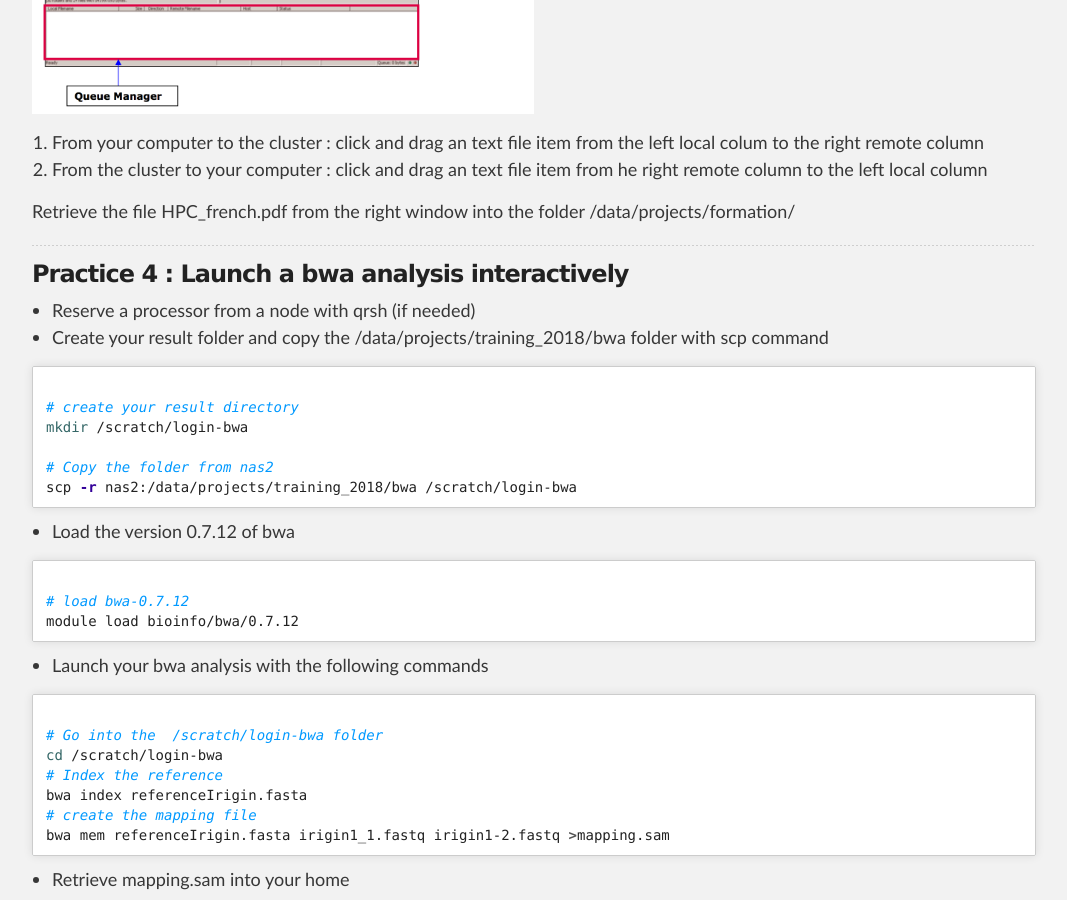
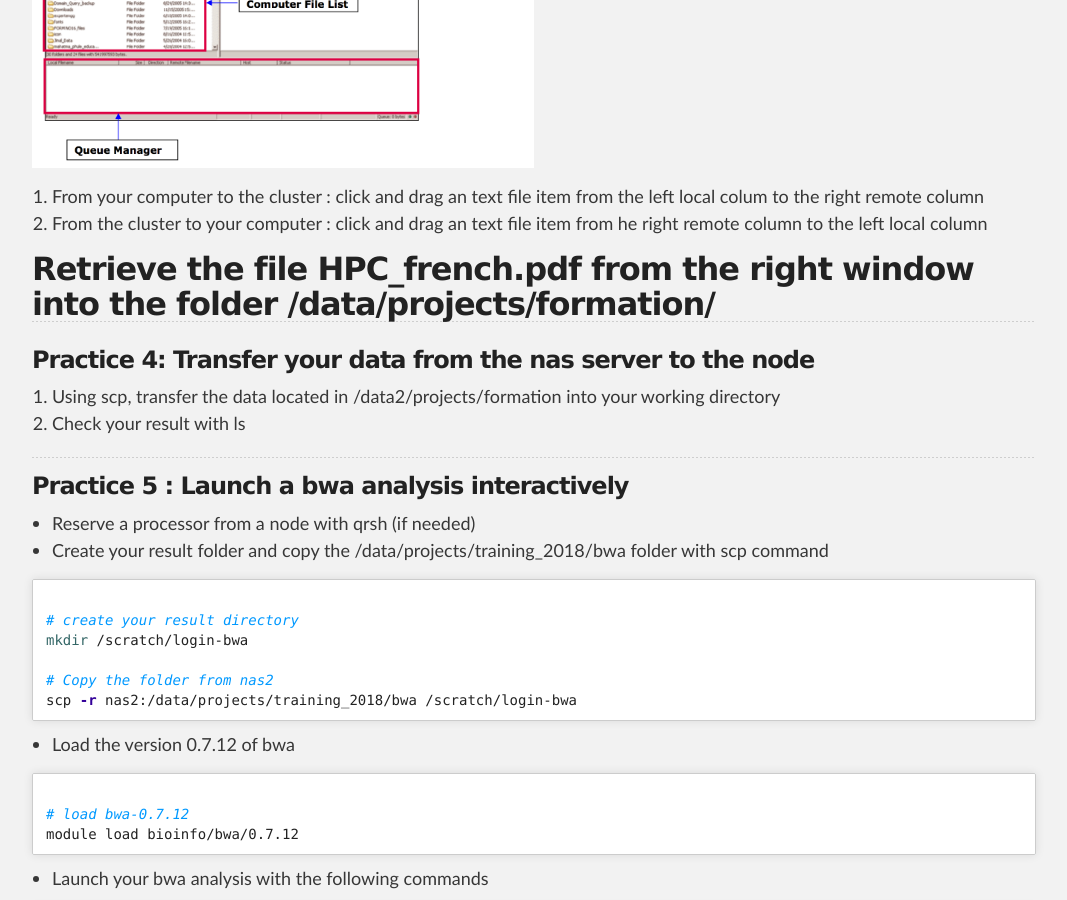
Before and after one commit to SouthGreenPlatform/trainings, a Jekyll site: the page built from _pages/hpc/hpcPractice.md, in a window 1280 px wide and 900 px high, scrolled down 3293 px. Shown: the whole window, without its empty margins (106-1173 px from the left). Built offline with Jekyll 4.4.1, drawn with Linux system fonts in a browser that asks for light colours; nearby versions of some CDN libraries; some of the changed text lies outside the part shown.

Commit message:
Update hpcPractice.md

```diff
--- a/_pages/hpc/hpcPractice.md
+++ b/_pages/hpc/hpcPractice.md
@@ -21,8 +21,10 @@ description: HPC Practice page
 <!-- TOC depthFrom:2 depthTo:2 withLinks:1 updateOnSave:1 orderedList:0 -->
 * [Preambule: Softwares to install before connecting to a distant linux server ](#preambule)
 * [Practice 1: Get connecting on a linux server by `ssh`](#practice-1)
+* [Practice 2: Reserve one or several cores of a node using qrsh and create your working folder](#practice-2)
 * [Practice 3: Transfering files with filezilla `sftp`](#practice-3)
-* [Practice 4: Launch a bwa analysis interactively ](#practice-4)
+* [Practice 4: Transfering dat to the node `scp`](#practice-4)
+* [Practice 5: Launch a bwa analysis interactively ](#practice-5)
 * [Links](#links)
 * [License](#license)
 
@@ -124,12 +126,22 @@ In the FileZilla menu, go to _File > Site Manager_. Then go through these 5 step
 2. From the cluster to your computer : click and drag an text file item from he right remote column to the left local column
 
 Retrieve the file HPC_french.pdf from the right window into the folder /data/projects/formation/
+-----------------------
+
+
+<a name="practice-4"></a>
+### Practice 4: Transfer your data from the nas server to the node
+
+
+1. Using scp, transfer the data located in /data2/projects/formation into your working directory
+2. Check your result with ls
+
 
 
 -----------------------
 
-<a name="practice-4"></a>
-###  Practice 4 : Launch a bwa analysis interactively
+<a name="practice-5"></a>
+###  Practice 5 : Launch a bwa analysis interactively
 
 * Reserve a processor from a node with qrsh (if needed)
 * Create your result folder and copy the /data/projects/training_2018/bwa folder with scp command
```
